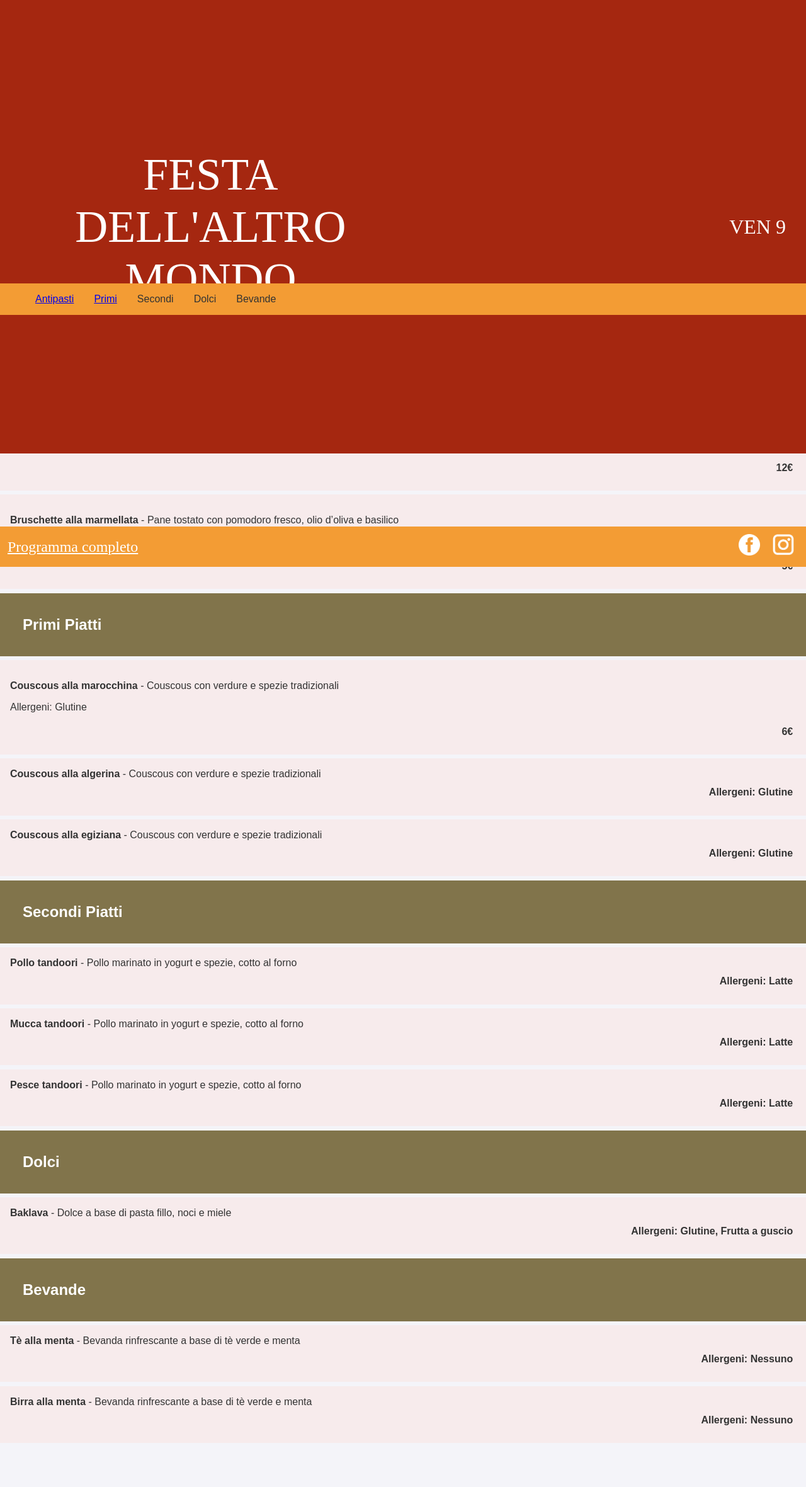
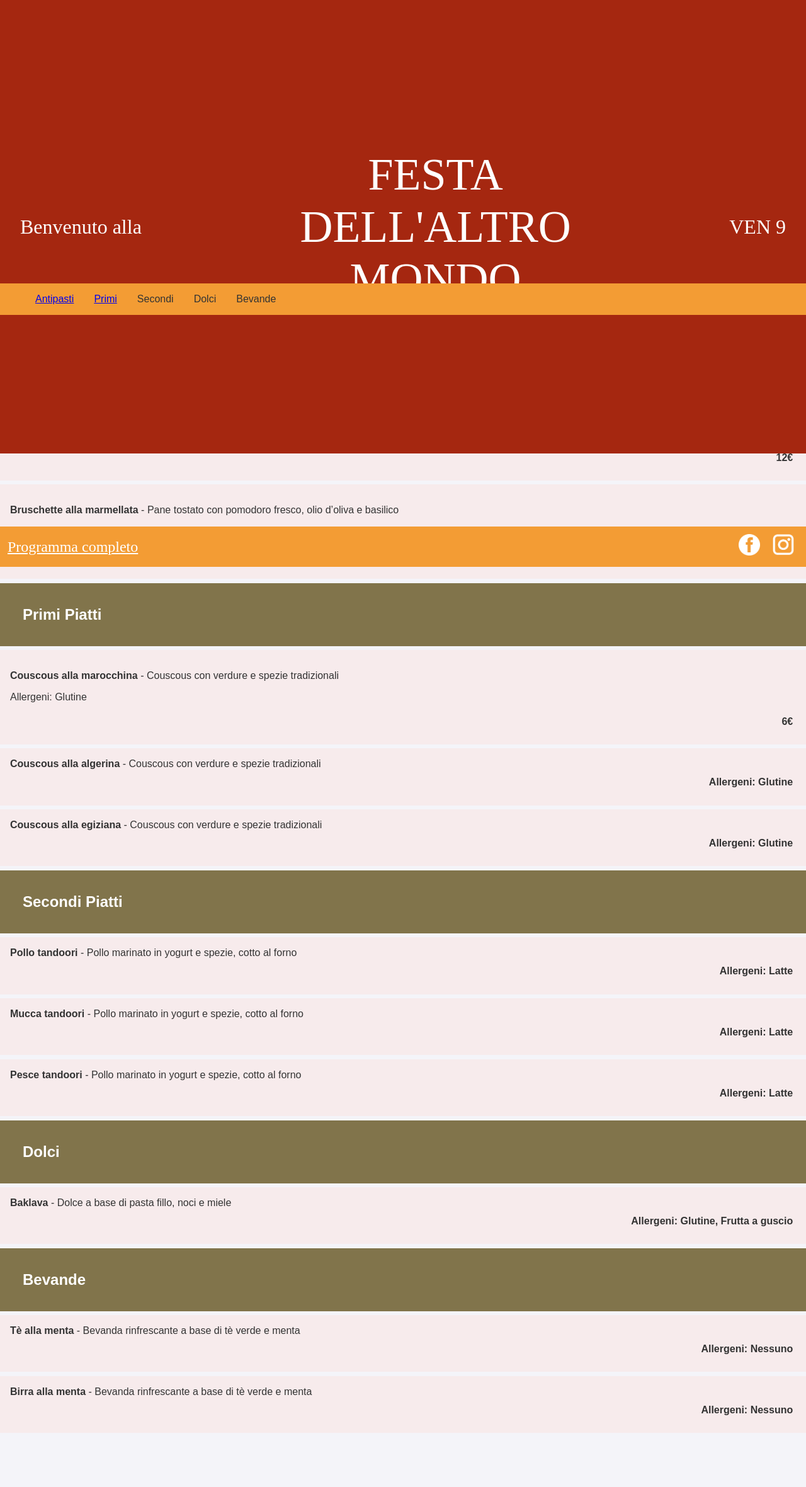
Before and after one commit to isottipietro/menu-altro-mondo, a Jekyll site: the page built from index.md, in a window 1280 px wide. Shown: the whole page at 63% size. Built offline with Jekyll 4.4.1, drawn with Linux system fonts in a browser that asks for light colours; some web fonts are replaced.

Commit message:
some changes

```diff
--- a/_layouts/home.html
+++ b/_layouts/home.html
@@ -8,6 +8,7 @@
 </head>
 <body>
     <header>
+        <p class="disappear">Benvenuto alla</p>
         <h1 id="logo">{{ site.title }}</h1>
         <p id="data">{{ page.title }}</p>
     </header>
--- a/assets/css/style.css
+++ b/assets/css/style.css
@@ -89,6 +89,12 @@ header p {
     animation-range: 0vh 50vh;
 }
 
+#disappear {
+    animation: disappear linear forwards;
+	animation-timeline: scroll();
+    animation-range: 0vh 50vh;
+}
+
 footer {
     position: fixed;
     left: 0;
@@ -161,11 +167,12 @@ img {
 
 menu {
     position: sticky;
-    top: 50vh;
+    top: 90vh;
     background-color: #f39c34;
     animation: menu-traspose linear forwards;
 	animation-timeline: scroll();
     animation-range: 0vh 50vh;
+    margin: 0;
 }
 .menu {
     display: flex;
```
